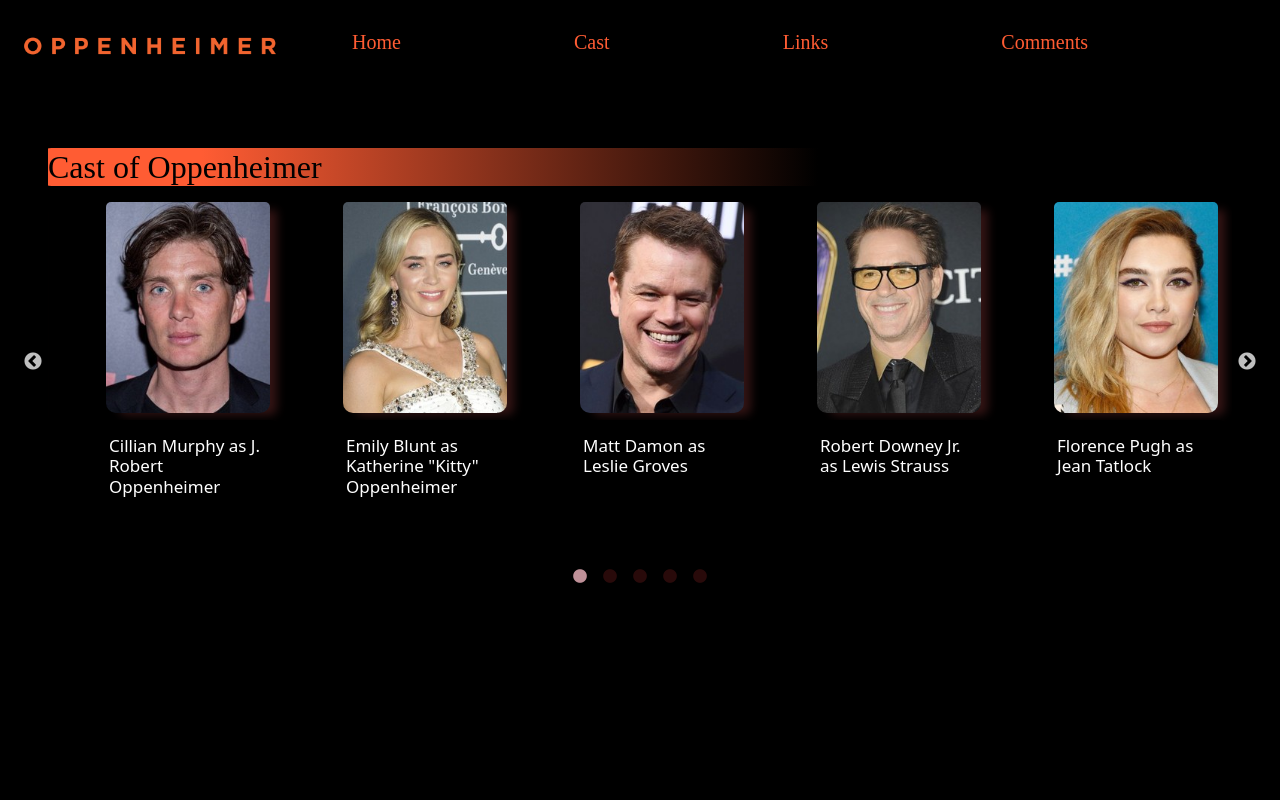
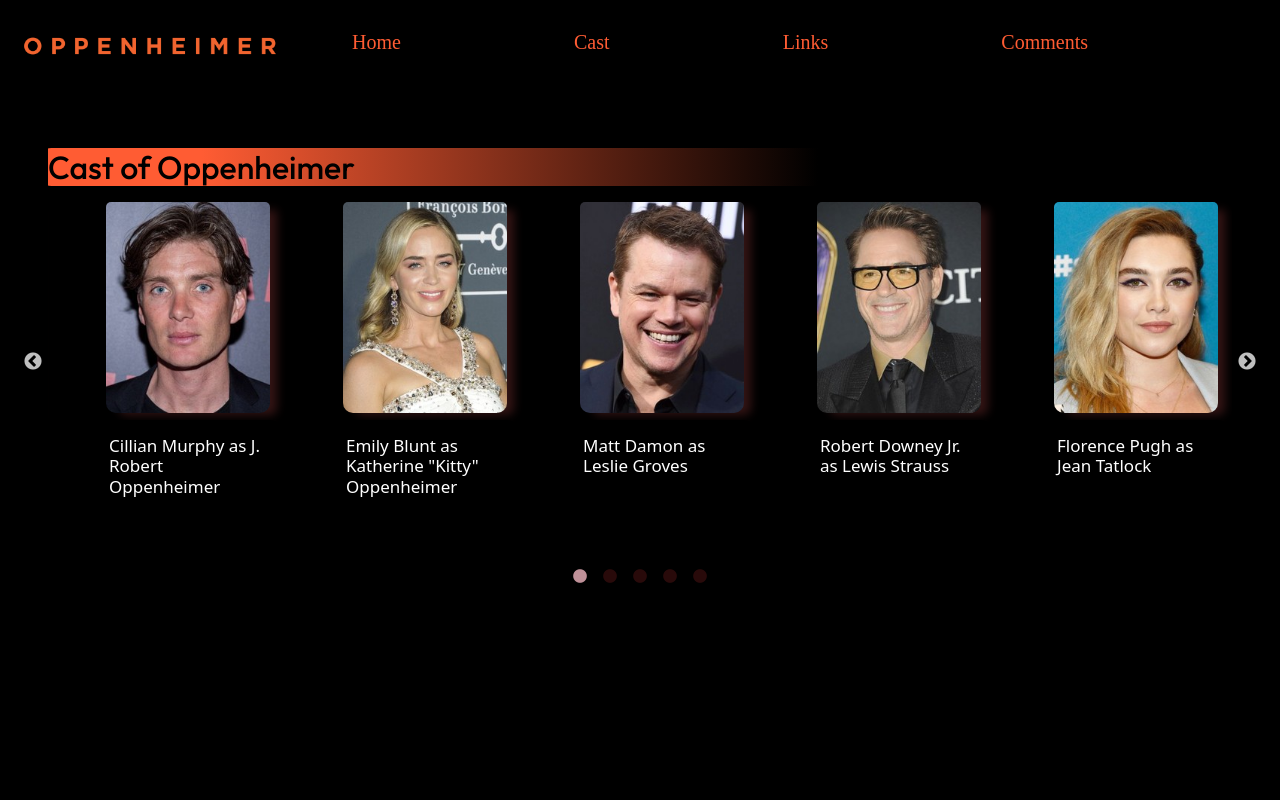
Before and after one commit to jhonsstoss/OppenheimerProject, a React (Create React App) app: page /links in a window 1280 px wide. Shown: the top 800 px of the page. Built offline with nearby package versions, Linux system fonts and the light colour scheme; a web font is replaced by a local one.

Commit message:
deploy adjust

```diff
--- a/src/index.css
+++ b/src/index.css
@@ -1,7 +1,9 @@
+@import url('https://fonts.googleapis.com/css2?family=Outfit:wght@100..900&display=swap');
+
 body {
   margin: 0;
   font-family: -apple-system, BlinkMacSystemFont, 'Segoe UI', 'Roboto', 'Oxygen',
-    'Ubuntu', 'Cantarell', 'Fira Sans', 'Droid Sans', 'Helvetica Neue',
+    'Ubuntu', 'Cantarell', 'Fira Sans', 'Droid Sans', 'Helvetica Neue', 'Outfit',
     sans-serif;
   -webkit-font-smoothing: antialiased;
   -moz-osx-font-smoothing: grayscale;
--- a/src/pages/Links/style.css
+++ b/src/pages/Links/style.css
@@ -1,3 +1,5 @@
+@import url('https://fonts.googleapis.com/css2?family=Outfit:wght@100..900&display=swap');
+
 @font-face {
     font-family: gotham_bold;
     src: url("D:\HDFiles\Documentos\Fonts\gotham-bold_4fc3X\Gotham Bold\Gotham Bold.otf");
@@ -28,7 +30,7 @@
     background: rgb(255,92,51);
     background: linear-gradient(90deg, rgba(255,92,51,1) 13%, rgba(0,0,0,1) 65%);
     border-radius: 1%;
-    font-family: gotham_bold;
+    font-family: "Outfit", sans-serif;
     background-color: black;
     color: black;
 }
```
